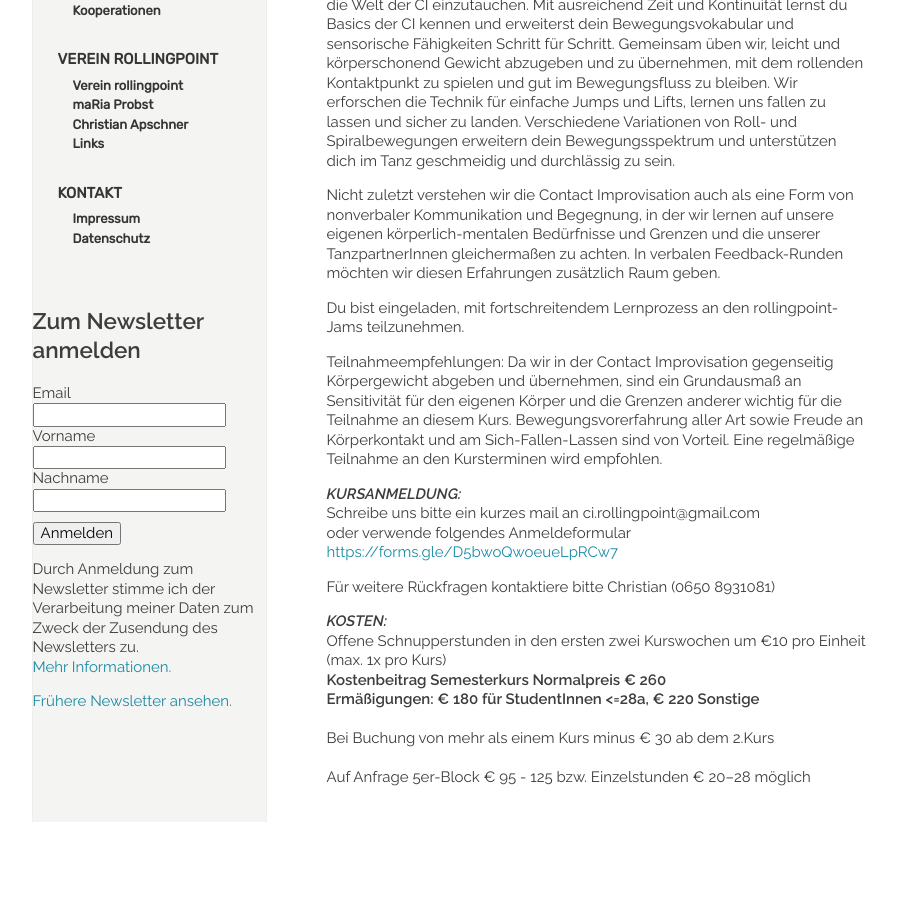
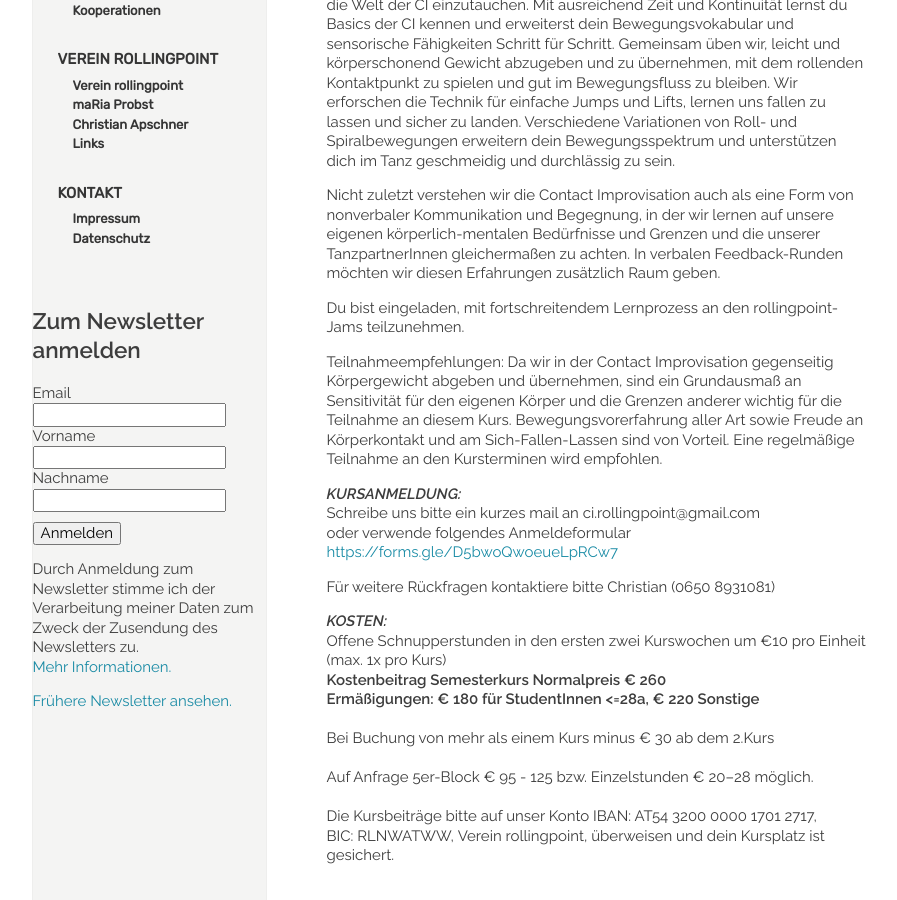
Before and after one commit to manulari/rollingpointat, a Jekyll site: the page built from _pages_de/contactbeg.md, in a window 1280 px wide and 900 px high, scrolled down 724 px. Shown: the whole window, without its empty margins (152-1049 px from the left). Built offline with Jekyll 4.4.1, drawn with Linux system fonts in a browser that asks for light colours; comment, search, counter and statistics services are not loaded; before the commit the page ends 1546 px from its top, so only the background shows below that.

Commit message:
Update page (de) “contactbeg”

```diff
--- a/_pages_de/contactbeg.md
+++ b/_pages_de/contactbeg.md
@@ -37,4 +37,6 @@ Offene Schnupperstunden in den ersten zwei Kurswochen um €10 pro Einheit (max.
 \
 Bei Buchung von mehr als einem Kurs minus € 30 ab dem 2.Kurs\
 \
-Auf Anfrage 5﻿er-Block € 95 - 125 bzw. Einzelstunden € 20–28 möglich
+Auf Anfrage 5﻿er-Block € 95 - 125 bzw. Einzelstunden € 20–28 möglich.\
+\
+Die Kursbeiträge bitte auf unser Konto IBAN: AT54 3200 0000 1701 2717, BIC: RLNWATWW, Verein rollingpoint, überweisen und dein Kursplatz ist gesichert.
```
